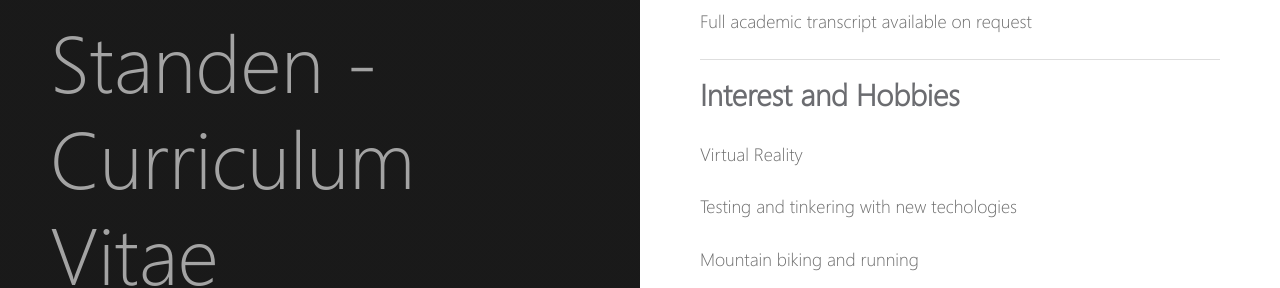
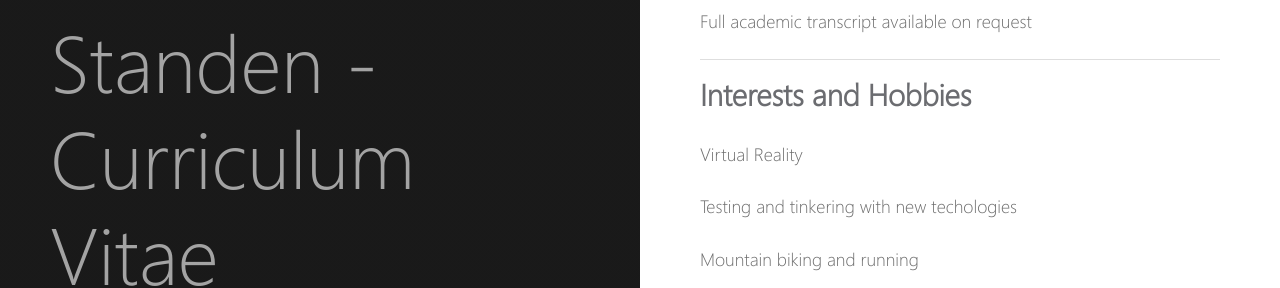
Before and after one commit to ScreamingHawk/ScreamingHawk.github.io, a Jekyll site: the page built from _pages/cv.md, in a window 1280 px wide. Shown: the part 4024-4312 px from the top of the page. Built offline with Jekyll 4.4.1, drawn with Linux system fonts in a browser that asks for light colours.

Commit message:
Fix CV title typo

```diff
--- a/_data/cv.yaml
+++ b/_data/cv.yaml
@@ -79,7 +79,7 @@ sections:
         - "Ported a Java based functional programming language, SystemJ, to Lego NXT robots"
         - "Artificial intellegence projects utlising swarm robotics and MLP networks"
         - "Full academic transcript available on request"
-  - title: "Interest and Hobbies"
+  - title: "Interests and Hobbies"
     content:
     - content:
        - "Virtual Reality"
```
